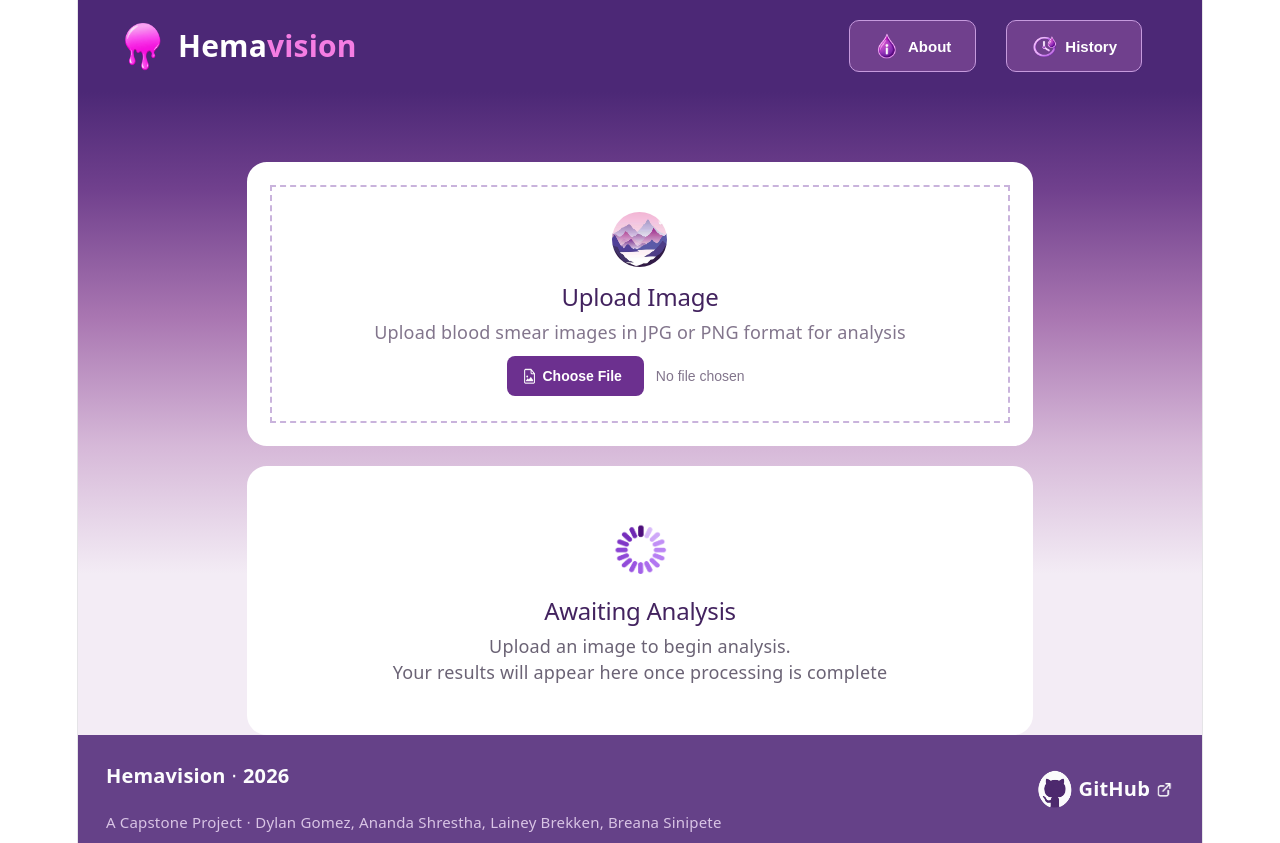
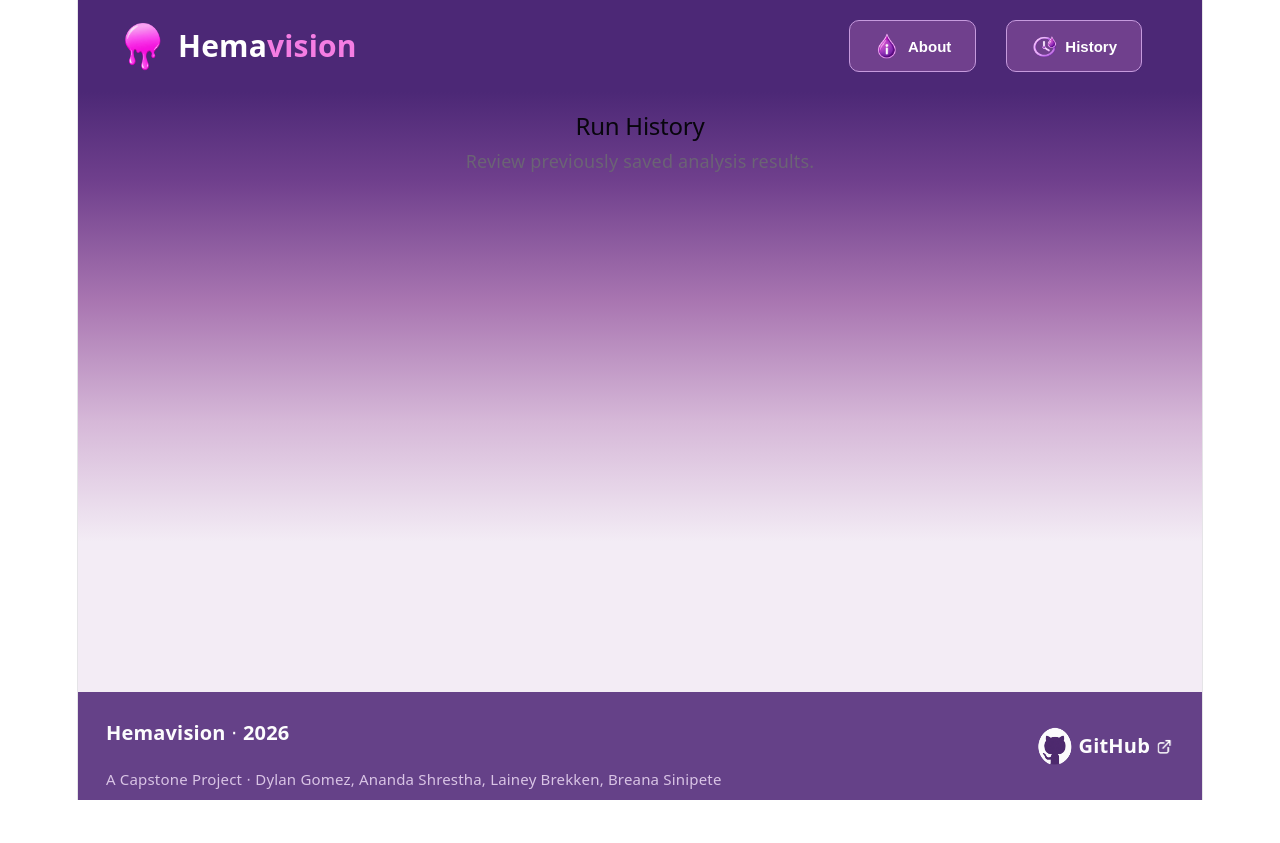
Before and after one commit to Gomezdylan/HemaVision, a React (Vite) app: page / in a window 1280 px wide. Both pictures are taken after a click on the button "History". After the commit the page ends 800 px from the top, so only its background shows below. Built offline with nearby package versions, Linux system fonts and the light colour scheme.

Commit message:
Add initial log page and navigation

```diff
--- a/src/App.jsx
+++ b/src/App.jsx
@@ -10,15 +10,20 @@ import ReviewerFeedback from "./components/ReviewerFeedback";
 import WaitingCard from "./components/WaitingCard";
 import CellCard from "./components/CellCard";
 import DownloadReport from "./components/DownloadReport";
+import Log from "./components/Log";
 
 function App(){
 
   const [results, setResults] = useState(null); // prediction from image Upload and setResults updates this
   const [image, setImage] = useState(null);
+  const [page, setPage] = useState("analysis"); // Current page
   return(
     <div className="app">
-      <Header />
+      <Header setPage={setPage} />
+
       <main>
+        {page === "analysis" && ( // Main Page Code
+          <>
         <ImageUpload setResults={setResults} setImage={setImage} />
 
         {!results && <WaitingCard/>}
@@ -29,9 +34,12 @@ function App(){
           <ReviewerFeedback />
           <DownloadReport />
 
-        </>
+              </>
+            )}
+          </>
+        )}
 
-        )}
+        {page === "history" && <Log />}
       </main>
 
       <Footer />
--- a/src/components/Header.jsx
+++ b/src/components/Header.jsx
@@ -1,7 +1,9 @@
 import bloodDrop from "../assets/blood-drip7.png";
 import headerblood from "../assets/blood-dropHeader.png";
 import headerclock from "../assets/blood-dropHeader2.png";
-function Header() {
+function Header({ setPage }) { // Prop pass so we can change the page in header
+
+    // Still need to add prop so the about page can load from header
     return(
         <header className="header">
             <div className="logo">
@@ -12,11 +14,11 @@ function Header() {
             </div>
 
             <nav className="tabs">
-                <button>
+                <button onClick={() => setPage("about")}>
                     <img src={headerblood} />
                     About
                 </button>
-                <button>
+                <button onClick={() => setPage("history")}>
                     <img src={headerclock} />
                     History
                 </button>
--- /dev/null
+++ b/src/components/Log.jsx
@@ -0,0 +1,12 @@
+
+
+function Log(){
+    return (
+        <section className="run-history">
+            <h2> Run History </h2>
+            <p>Review previously saved analysis results.</p>
+        </section>
+    );
+}
+
+export default Log;
```
